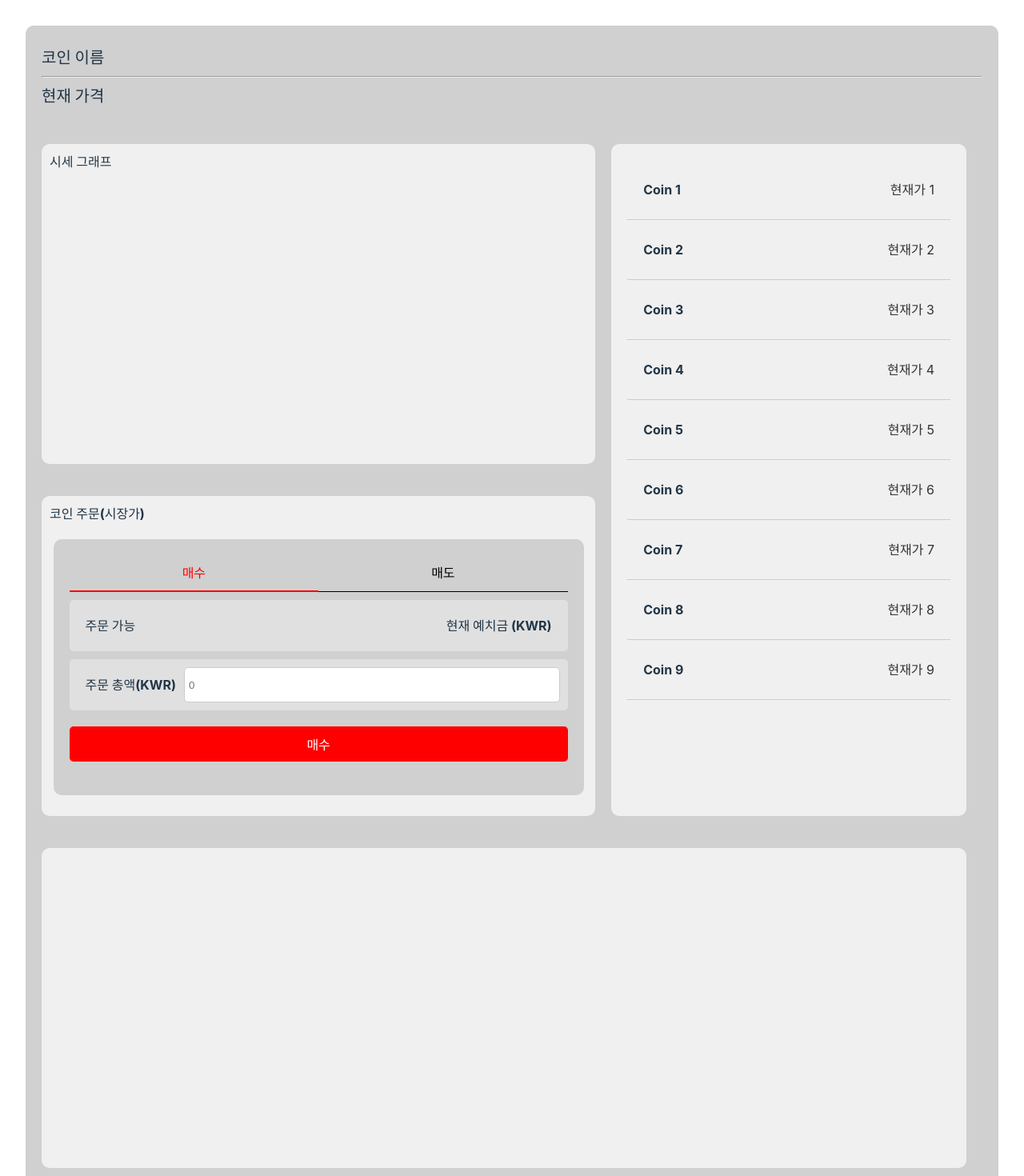
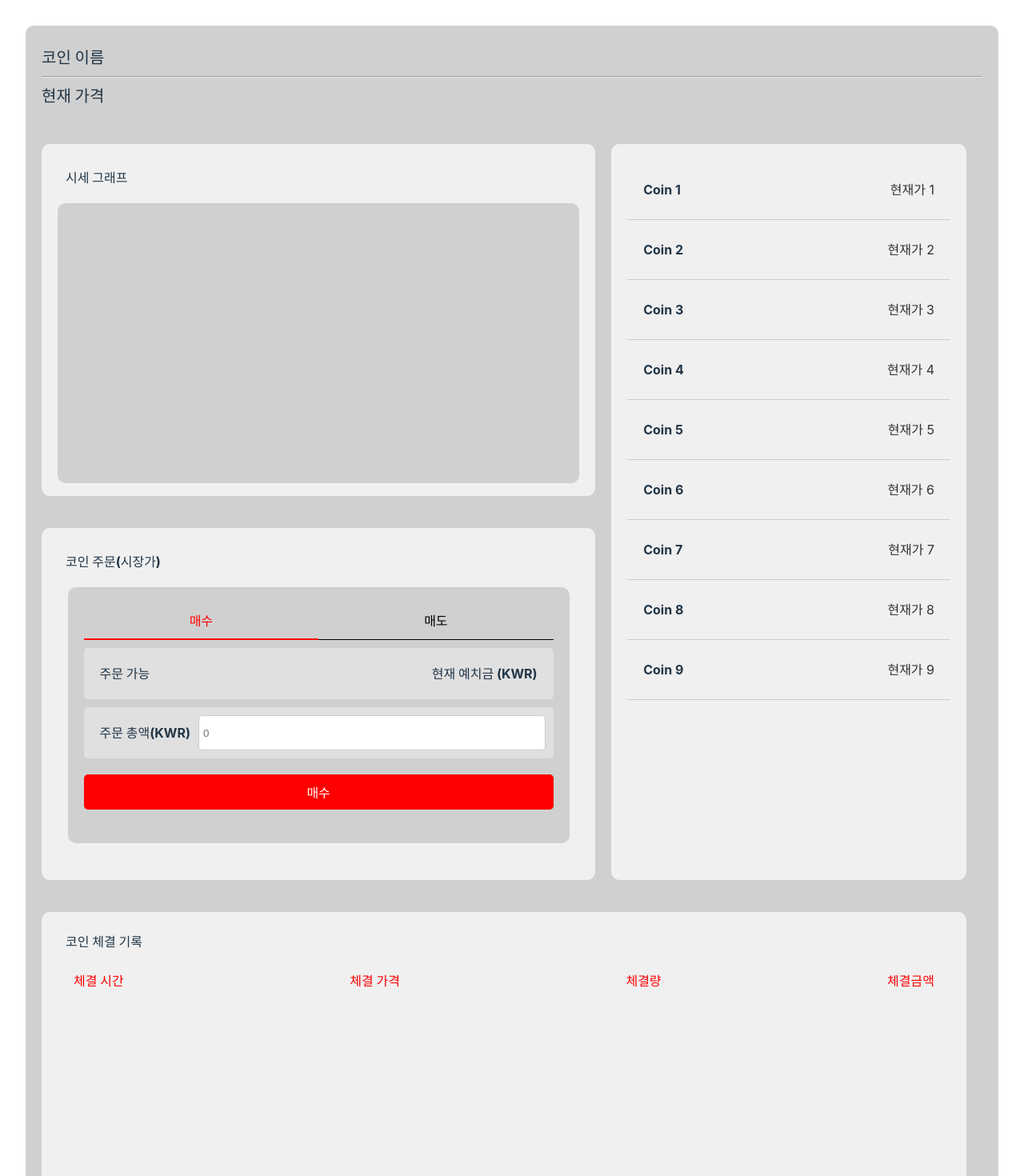
Before and after one commit to JungSungYeob/SWE-project, a React (Vite) app: page /coinprice in a window 1280 px wide. Shown: the top 1470 px of the page at 80% size. Built offline with nearby package versions, Linux system fonts and the light colour scheme.

Commit message:
Feat: 코인 시세 페이지 구성 추가 작업

```diff
--- a/src/pages/market/coinPrice/coinPrice.jsx
+++ b/src/pages/market/coinPrice/coinPrice.jsx
@@ -22,6 +22,10 @@ const PriceGraph = styled.div`
     border-radius: 10px;
     height: 400px;
     margin: 20px 0;
+    padding: 20px;
+    justify-content: center;
+    align-items: center;
+
     span {
         display: block;
         text-align: left;
@@ -35,7 +39,7 @@ const CoinList = styled.div`
     width: 35%;
     background-color: #F0F0F0;
     border-radius: 10px;
-    height: 800px;
+    height: 880px;
     margin: 20px;
     padding: 20px;
     overflow-y: auto; // Add scroll if list is too long
@@ -77,9 +81,28 @@ const HeaderBox = styled.div`
 const CoinConclusion = styled.div`
     background-color: #F0F0F0;
     border-radius: 10px;
-    height: 400px;
+    height: 600px;
     margin: 20px 0;
-    width: calc(100% - 20px);
+    width: calc(100% - 60px);
+    padding: 20px;
+    overflow-y: auto;
+    span {
+        display: block;
+        text-align: left;
+        font-weight: bold;
+        margin: 5px 10px;
+        font-size: 16px;
+    }
+`
+
+const ConclusionSection = styled.div`
+    display: flex;
+    color: red;
+    justify-content: space-between;
+    margin: 10px 0;
+    padding: 10px;
+    background-color: #F0F0F0;
+    border-radius: 5px;
 `
 
 
@@ -137,6 +160,14 @@ const Button = styled.button`
 `;
 
 
+const CandleStick = styled.div`
+    background-color: #D0D0D0;
+    border-radius: 10px;
+    height: 350px;
+    margin: 20px 0;
+    width: 100%;
+`
+
 
 const CoinPrice = () => {
     const coins = [
@@ -165,6 +196,7 @@ const CoinPrice = () => {
                     <LeftContainer>
                         <PriceGraph>
                             <span>시세 그래프</span>
+                            <CandleStick></CandleStick>
                         </PriceGraph>
                         <PriceGraph>
                             <span>코인 주문(시장가)</span>
@@ -198,7 +230,15 @@ const CoinPrice = () => {
                         ))}
                     </CoinList>
                 </FlexBox>
-                <CoinConclusion />
+                <CoinConclusion>
+                    <span>코인 체결 기록</span>
+                    <ConclusionSection>
+                        <span>체결 시간</span>
+                        <span>체결 가격</span>
+                        <span>체결량</span>
+                        <span>체결금액</span>
+                    </ConclusionSection>
+                </CoinConclusion>
             </CoinPriceSheet>
         </>
     );
```
